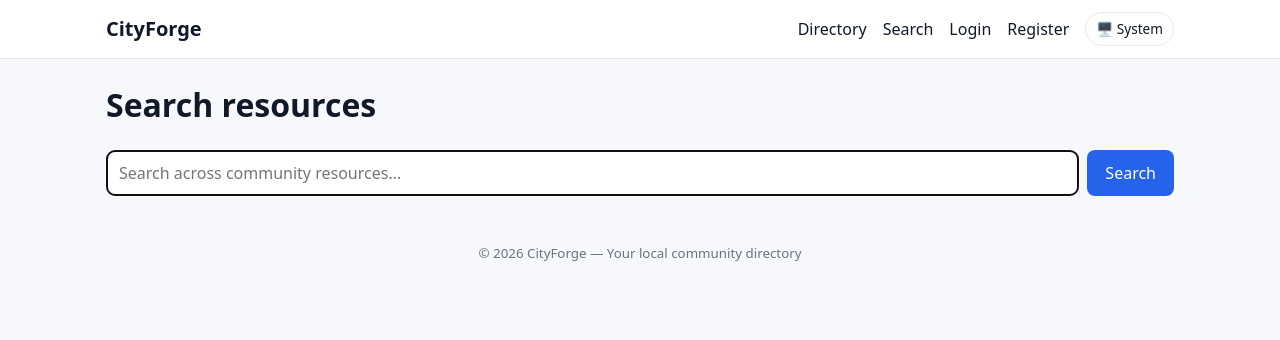
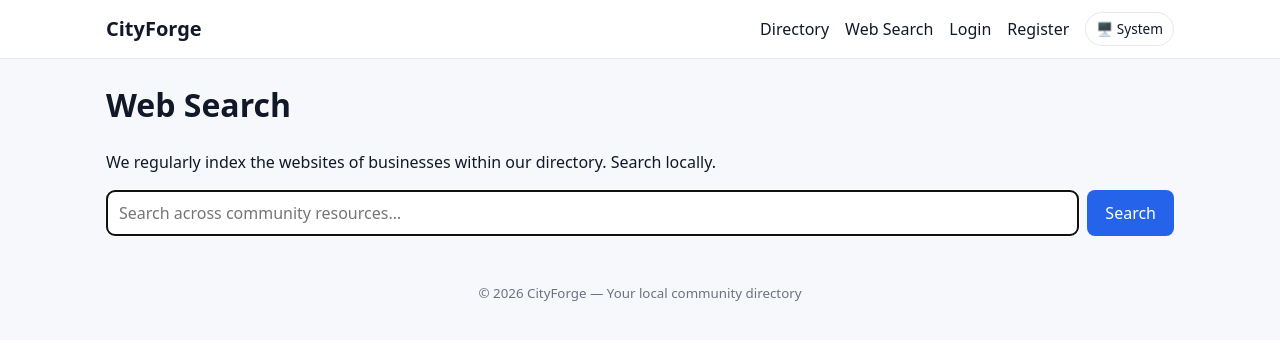
Before and after one commit to SmolTech/CityForge, a Django app: page /search/ in a window 1280 px wide. Shown: the top 340 px of the page. Run offline with Django 5.2, Linux system fonts and the light colour scheme; data that the repository does not hold is empty.

Commit message:
Rename the top search to Web Search

```diff
--- a/templates/base.html
+++ b/templates/base.html
@@ -23,7 +23,7 @@
       <a class="brand" href="{% url 'directory:home' %}">{{ SITE_NAME }}</a>
       <nav class="primary-nav">
         <a href="{% url 'directory:home' %}">Directory</a>
-        <a href="{% url 'search:search' %}">Search</a>
+        <a href="{% url 'search:search' %}">Web Search</a>
         {% if user.is_authenticated %}
           <a href="{% url 'directory:card_submit' %}">Submit Business</a>
           <details class="account-menu">
--- a/templates/search/search.html
+++ b/templates/search/search.html
@@ -1,8 +1,9 @@
 {% extends "base.html" %}
 {% load directory_extras %}
-{% block title %}Search · {{ SITE_NAME }}{% endblock %}
+{% block title %}Web Search · {{ SITE_NAME }}{% endblock %}
 {% block content %}
-<h1>Search resources</h1>
+<h1>Web Search</h1>
+<p>We regularly index the websites of businesses within our directory. Search locally.</p>
 <form method="get" class="search-bar">
   <input type="search" name="q" value="{{ query }}" placeholder="Search across community resources…" autofocus>
   <button type="submit" class="btn">Search</button>
```
